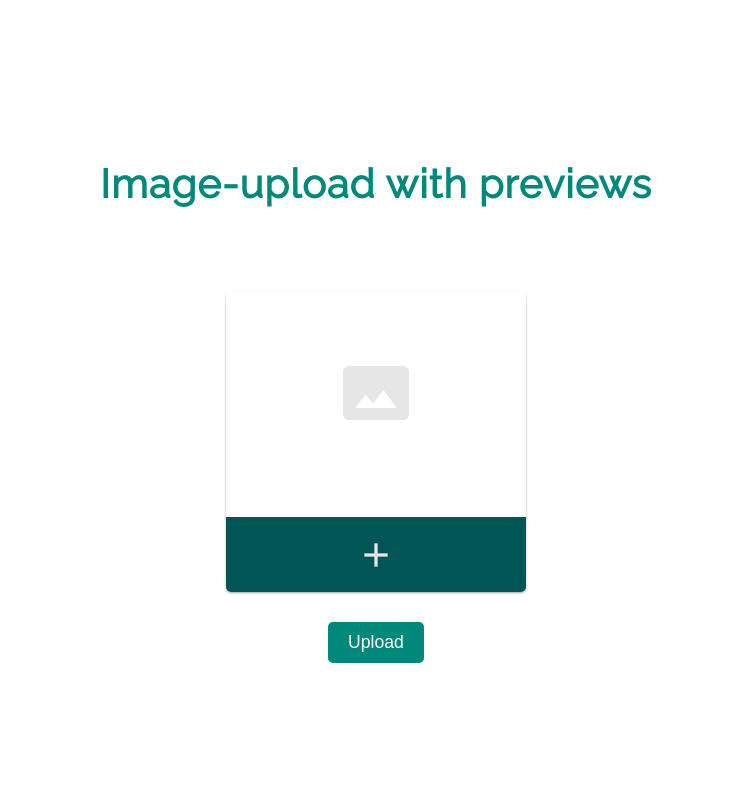
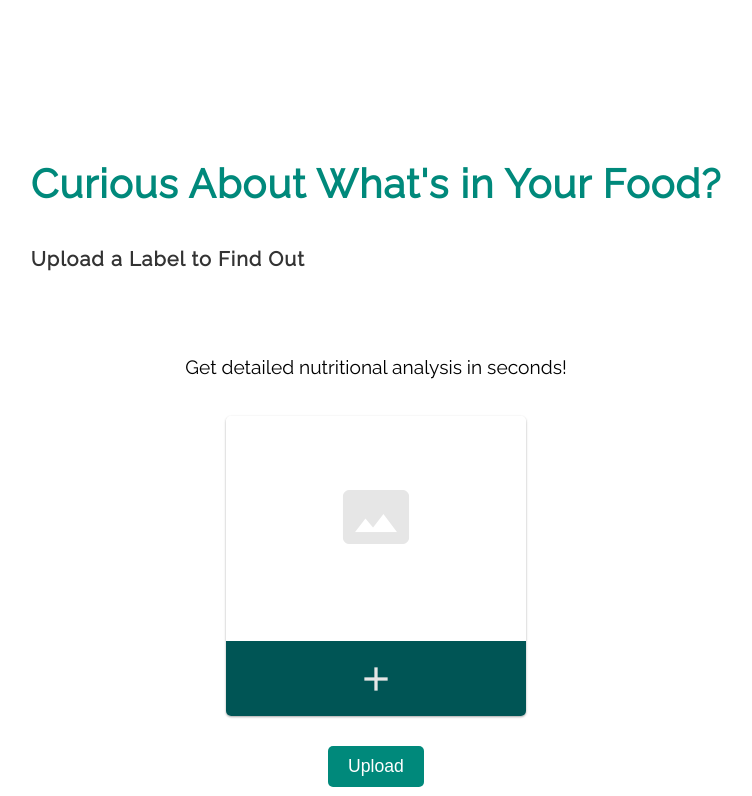
Before and after one commit to UNPHASYDAISY/AI-NutriGuide, a Flask app: page /upload in a window 1280 px wide. Shown: the top 796 px of the page, without its empty margins (264-1016 px from the left). Before the commit the page ends 663 px from the top, so only its background shows below. Run offline with Flask 3, Linux system fonts and the light colour scheme.

Commit message:
Update upload.html

```diff
--- a/templates/upload.html
+++ b/templates/upload.html
@@ -1,6 +1,10 @@
 {% extends "base.html" %}
 {% block content %}
-<h1 class="upload-heading">Image-upload with previews</h1>
+<div class="upload-heading">
+    <h1>Curious About What's in Your Food?</h1>
+    <h2>Upload a Label to Find Out</h2>
+</div>
+<p class="upload-subheading">Get detailed nutritional analysis in seconds!</p>
 <div class="wrapper">
     <form method="POST" enctype="multipart/form-data">
         <div class="box">
```
